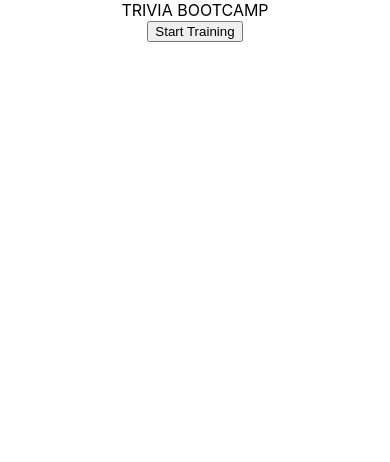
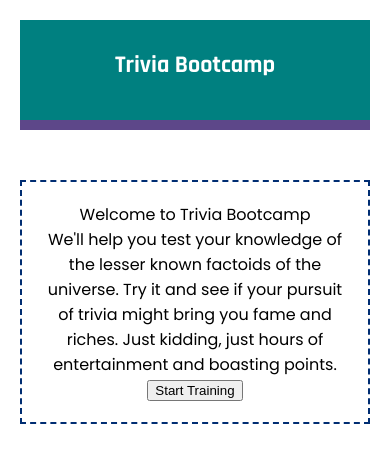
Before and after one commit to cch5ng/se_tndm, a React (Create React App) app: page / in a window 390 px wide. Shown: the top 462 px of the page. Built offline with nearby package versions, Linux system fonts and the light colour scheme.

Commit message:
layout and style header; most of init view; mobile only so far

```diff
--- a/public/index.html
+++ b/public/index.html
@@ -24,6 +24,7 @@
       work correctly both with client-side routing and a non-root public URL.
       Learn how to configure a non-root public URL by running `npm run build`.
     -->
+    <link href="https://fonts.googleapis.com/css2?family=Poppins&family=Rajdhani:wght@700&display=swap" rel="stylesheet">
     <title>React App</title>
   </head>
   <body>
--- a/src/App.css
+++ /dev/null
@@ -1,3 +0,0 @@
-.App {
-  text-align: center;
-}
--- a/src/App.js
+++ b/src/App.js
@@ -1,15 +1,8 @@
 import React, {useState} from 'react';
-import './App.css';
+import styles from './App.module.css';
 import {getRandomIndexes} from './util';
 import Data from './Apprentice_TandemFor400_Data.json';
 import AnswerList from './components/AnswerList';
-
-const IDX_TO_LETTER_OPTION = {
-  '0': 'a',
-  '1': 'b',
-  '2': 'c',
-  '3': 'd'
-}
 
 function App() {
   let totalQuestionsCount = Data.length;
@@ -28,19 +21,9 @@ function App() {
   }
 
   const handleAnswerSubmit = (id) => {
-    //store the answer
-    //evaluate if answer is correct
-    //increment curQuestionIndex
     if (!currentQuestionWasAnswered) {
-      //let {id} = ev.target; //answer string
       let questionIdxInData = currentQuizQuestionIndexes[currentQuestionIndex];
       let keyStr = questionIdxInData.toString();
-      let isCorrect;
-      //let dataIdxNum = parseInt(id, 10);
-      //if (id === Data[questionIdxInData].correct) {
-        //accum += 1;
-      //}
-
       setCurrentQuizAnswers(
         {...currentQuizAnswers,
           [keyStr]: {
@@ -61,8 +44,6 @@ function App() {
       setCurrentQuestionWasAnswered(false);
     } else {
       //handle done btn click
-      //trigger scoring
-      console.log('currentQuizAnswers', currentQuizAnswers);
       scoreQuiz();
       setAppState(2);
     }
@@ -74,7 +55,6 @@ function App() {
   const initQuiz = () => {
     setCurrentQuestionIndex(0);
     let currentQuizRandomQuestionIndexes = getRandomIndexes(totalQuestionsCount, 10);
-    console.log('currentQuizRandomQuestionIndexes', currentQuizRandomQuestionIndexes);
     setCurrentQuizQuestionIndexes(currentQuizRandomQuestionIndexes);
     let questionIdx = currentQuizRandomQuestionIndexes[0];
     let totalAnswersCount = Data[questionIdx].incorrect.length + 1;
@@ -101,7 +81,6 @@ function App() {
       }
       return accum;
     }, 0)
-    console.log('curScore', curScore);
     setCurrentQuizScore(curScore);
   }
 
@@ -142,18 +121,22 @@ function App() {
   let buttonLabel = currentQuestionIndex < 9 ? 'Next': 'Done';
 
   return (
-    <div className="App">
-      <header className="App-header">
-        TRIVIA BOOTCAMP
+    <div className={styles.App}>
+      <header className={styles.App_header}>
+        Trivia Bootcamp
       </header>
-      <main>
+      <main className={styles.main}>
         {/* different states
           1 quiz has not started yet
           2 quiz is in session
           3 quiz has ended
         */}
         {appState === 0 && (
-          <button onClick={handleStartQuiz}>Start Training</button>
+          <React.Fragment>
+            <div>Welcome to Trivia Bootcamp </div>
+            <div>We'll help you test your knowledge of the lesser known factoids of the universe. Try it and see if your pursuit of trivia might bring you fame and riches. Just kidding, just hours of entertainment and boasting points.</div>
+            <button className={styles.button} onClick={handleStartQuiz}>Start Training</button>
+          </React.Fragment>
         )}
 
         {appState === 1 && (
--- /dev/null
+++ b/src/App.module.css
@@ -0,0 +1,23 @@
+.App {
+  text-align: center;
+  padding: 20px;
+  font-family: 'Poppins', sans-serif;
+}
+
+
+.App_header {
+  font-family: 'Rajdhani', sans-serif;
+  background-color: #008080;
+  min-height: 70px;
+  color: #fff;
+  font-size: 1.5em;
+  padding-top: 30px;
+  border-bottom: 10px solid #5d4789;
+}
+
+.main {
+  min-height: 150px;
+  margin-top: 50px;
+  padding: 20px;
+  border: 2px dashed #002d72;
+}
```
